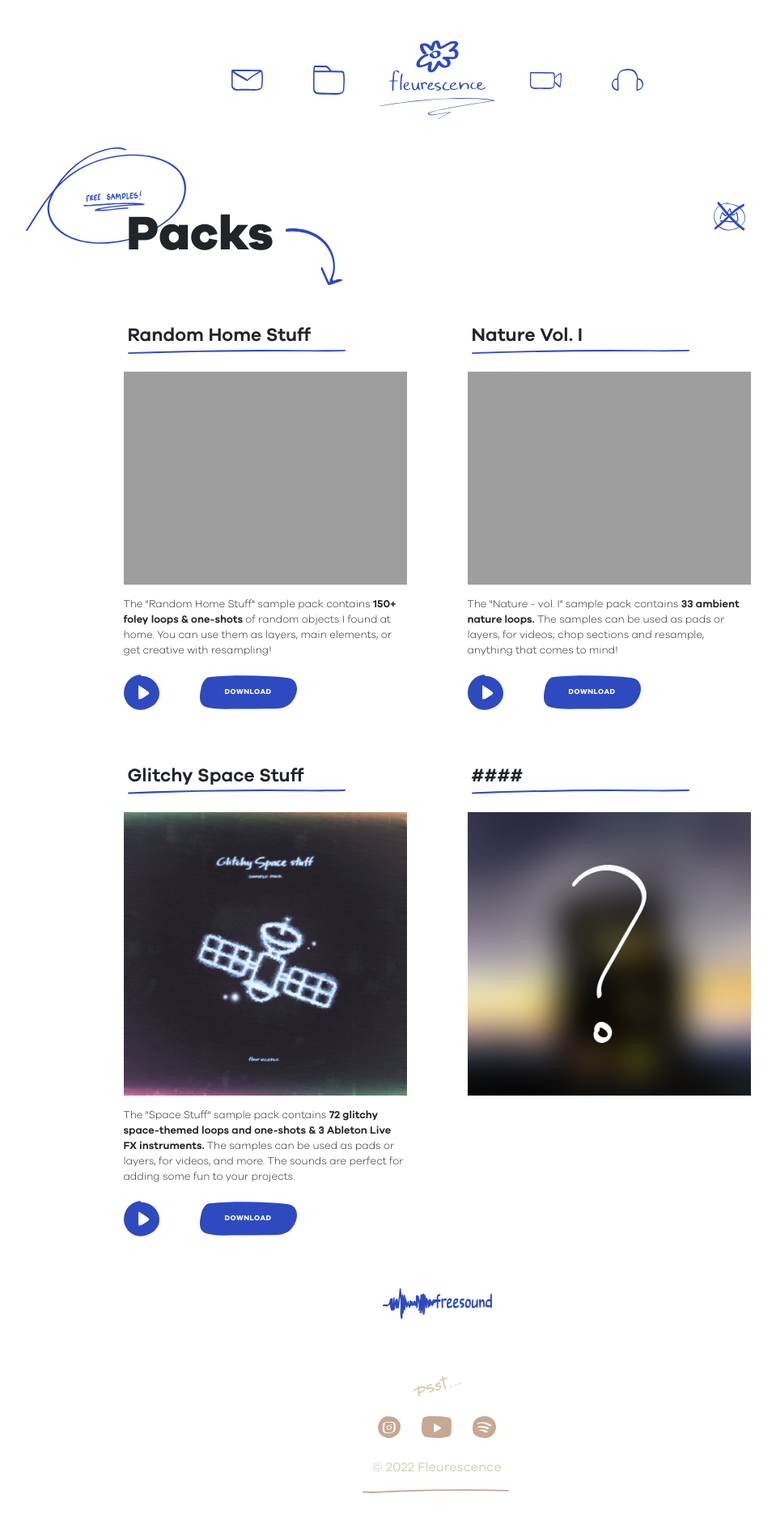
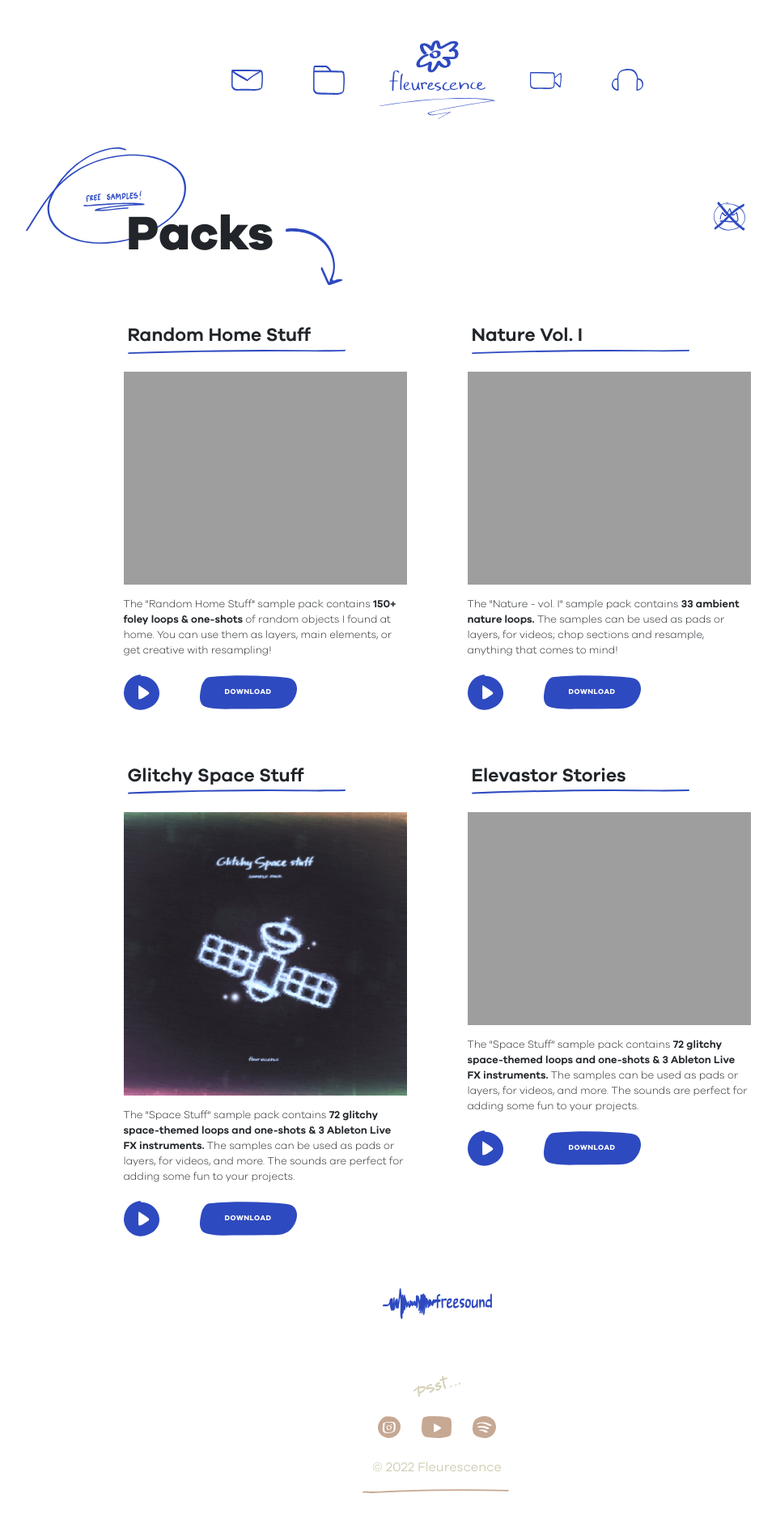
Before and after one commit to fleurescence/fleurescence-website, a Jekyll site: the page built from packs.html, in a window 1280 px wide. Shown: the whole page at 81% size, without its empty margins (100-1059 px from the left). Built offline with Jekyll 4.4.1, drawn with Linux system fonts in a browser that asks for light colours.

Commit message:
updated content

```diff
--- a/assets/js/script.js
+++ b/assets/js/script.js
@@ -42,4 +42,18 @@ $(document).ready(function() {
         }
     });
 
+    let pack4 =  $('#pack-play-4');
+    let audio4 = document.createElement("audio");
+    audio4.src = '/assets/images/packs/pack-source/website-preview.wav';
+    audio4.onended = () => pack4.css({"background-image" : "url(\"/assets/images/packs/play-button.svg\")"});
+    pack4.click(() => {
+        if(audio4.paused){
+            audio4.play();
+            pack4.css({"background-image" : "url(\"/assets/images/packs/pause-button.svg\")"});
+        } else {
+            audio4.pause();
+            pack4.css({"background-image" : "url(\"/assets/images/packs/play-button.svg\")"});
+        }
+    });
+
 });
--- a/packs.html
+++ b/packs.html
@@ -105,18 +105,39 @@ permalink: /packs
         >
       </div>
     </div>
+
     <div class="pack-card me-0 d-flex flex-column">
-      <div class="title">####</div>
+      <div class="title">Elevastor Stories</div>
       <img
         class="pack-line"
         src="/assets/images/packs/packs-line.svg"
       />
       <img
         class="pack-image"
-        src="/assets/images/packs/preview-unknown.png"
+        src="/assets/images/packs/elevator-stories.png"
       />
+      <div class="text">
+        The "Space Stuff" sample pack contains
+        <strong
+          >72 glitchy space-themed loops and one-shots & 3 Ableton Live FX
+          instruments.</strong
+        >
+        The samples can be used as pads or layers, for videos, and more. The
+        sounds are perfect for adding some fun to your projects.
+      </div>
+      <div class="d-flex">
+        <div class="play-button" id="pack-play-4"></div>
+        <a
+          class="pack-download"
+          target="_blank"
+          href="https://fleurescence.gumroad.com/l/elevatorstories"
+          ><div>Download</div></a
+        >
+      </div>
     </div>
+
   </div>
+
   <a
     class="freesound"
     href="https://freesound.org/people/fleurescence/"
```
Also changed, not shown: music.html (+10 -11 lines), assets/images/music/here-he-comes.png (added), 2 other files.
